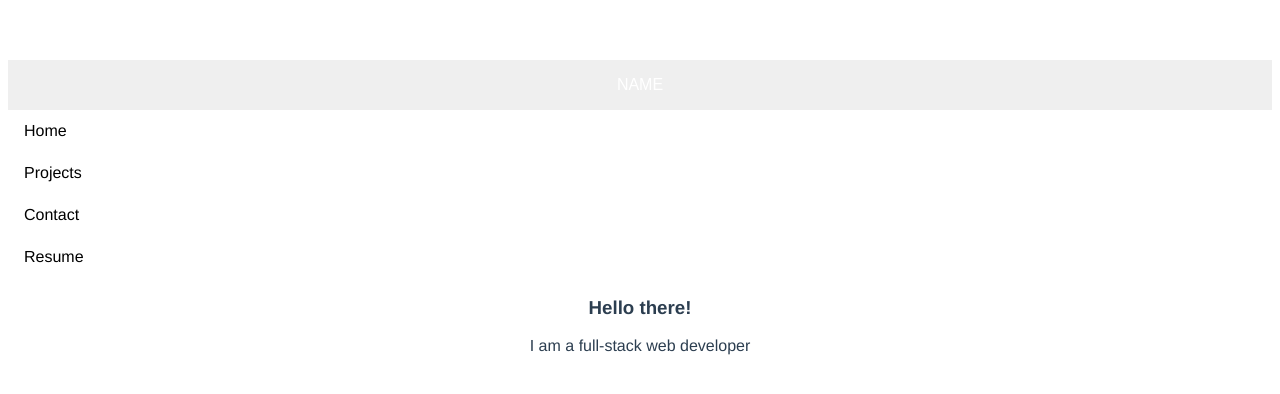
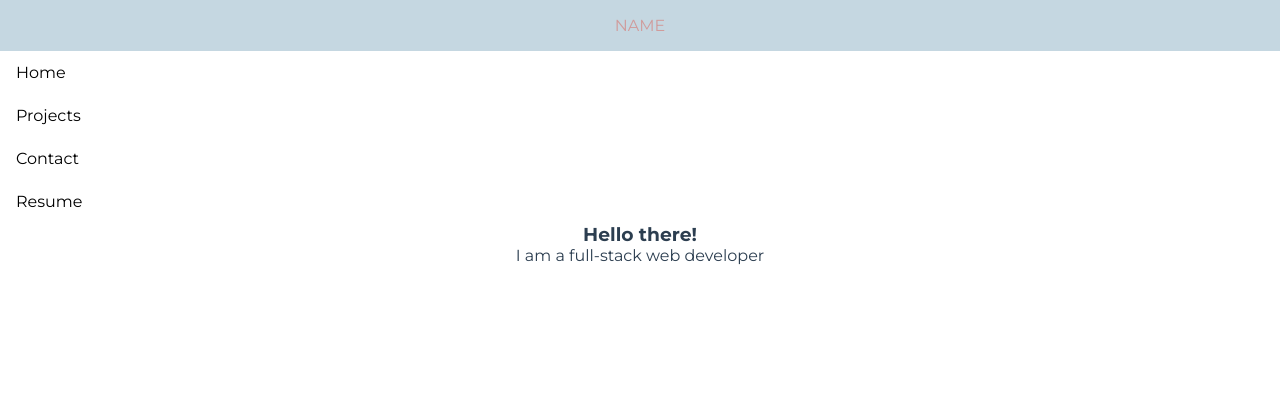
Before and after one commit to Jenna424/portfolio, a Vue app: page / in a window 1280 px wide. Shown: the top 394 px of the page. Built offline with nearby package versions, Linux system fonts and the light colour scheme.

Commit message:
css udpates

```diff
--- a/src/components/Navbar.vue
+++ b/src/components/Navbar.vue
@@ -1,7 +1,7 @@
 <template>
   <div class="dropdown">
     <button @click="dropFunction()" class="dropbtn">NAME</button>
-      <div id="myDropdown" class="dropdown-content">
+      <div id="myDropdown" class="dropdown-content" @click="handleChange">
         <router-link to="/">Home</router-link>
         <router-link to="/projects">Projects</router-link>
         <router-link to="/contact">Contact</router-link>
@@ -24,7 +24,7 @@
         let dropdowns = document.getElementsByClassName("dropdown-content");
         let i;
         for (i = 0; i < dropdowns.length; i++) {
-          var openDropdown = dropdowns[i];
+          let openDropdown = dropdowns[i];
           if (openDropdown.classList.contains('show')) {
         openDropdown.classList.remove('show');
       }
@@ -37,7 +37,7 @@
 
 <style>
 .dropbtn {
-  color: white;
+  color: rgb(208, 155, 155);
   padding: 16px;
   font-size: 16px;
   border: none;
@@ -51,9 +51,7 @@
 .dropdown {
   display: flex;
   flex-direction: column;
-  justify-content: left;
   text-align: left;
-  position: relative;
 }
 
 .drop-down-content {
--- a/src/styles/App.css
+++ b/src/styles/App.css
@@ -0,0 +1,10 @@
+@import url('https://fonts.googleapis.com/css2?family=Montserrat:ital,wght@0,100;0,200;0,300;0,400;0,500;0,600;0,700;0,800;0,900;1,100;1,200;1,300;1,400;1,500;1,600;1,700;1,800;1,900&display=swap');
+
+* {
+  font-family: 'Montserrat', sans-serif;
+  margin: 0;
+}
+
+#app {
+  margin:0;
+}
```
